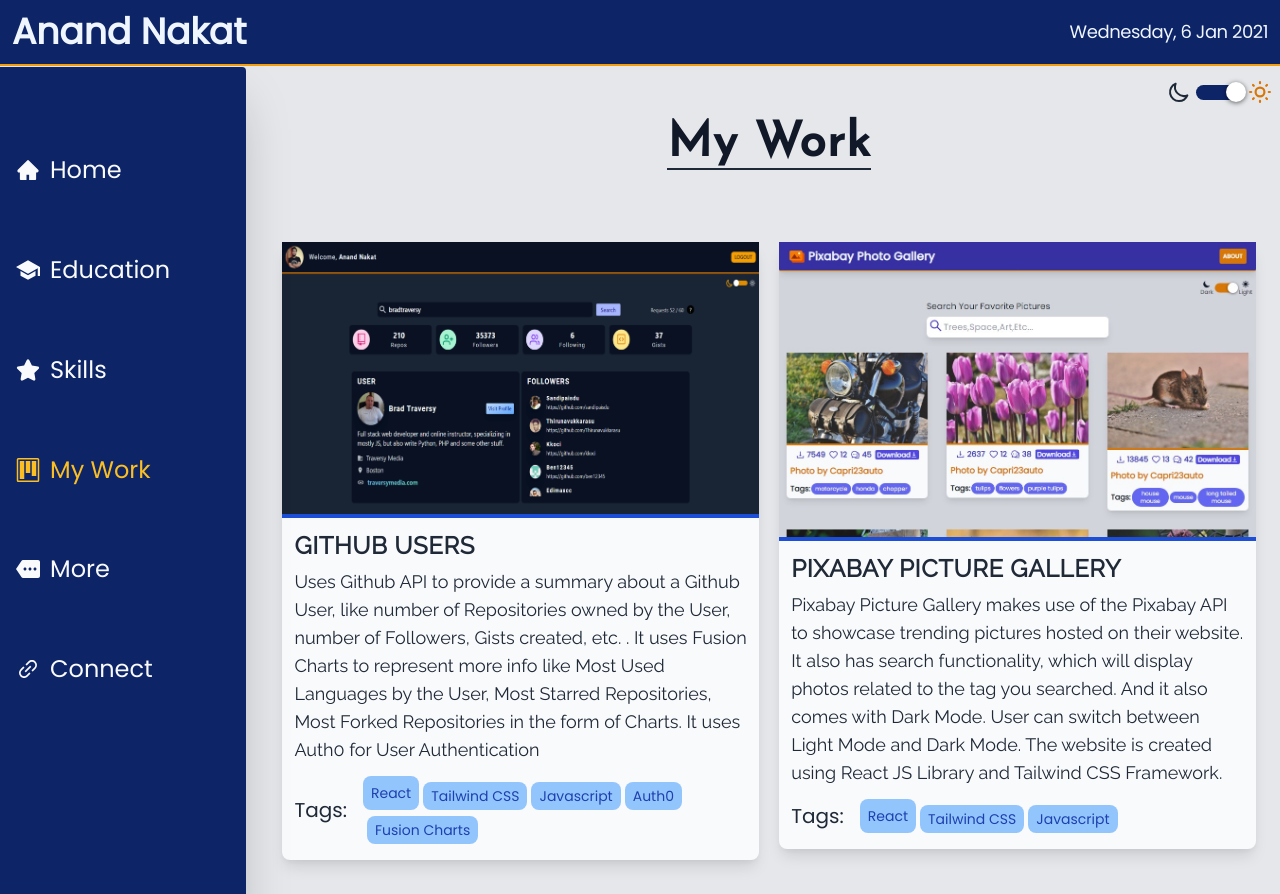
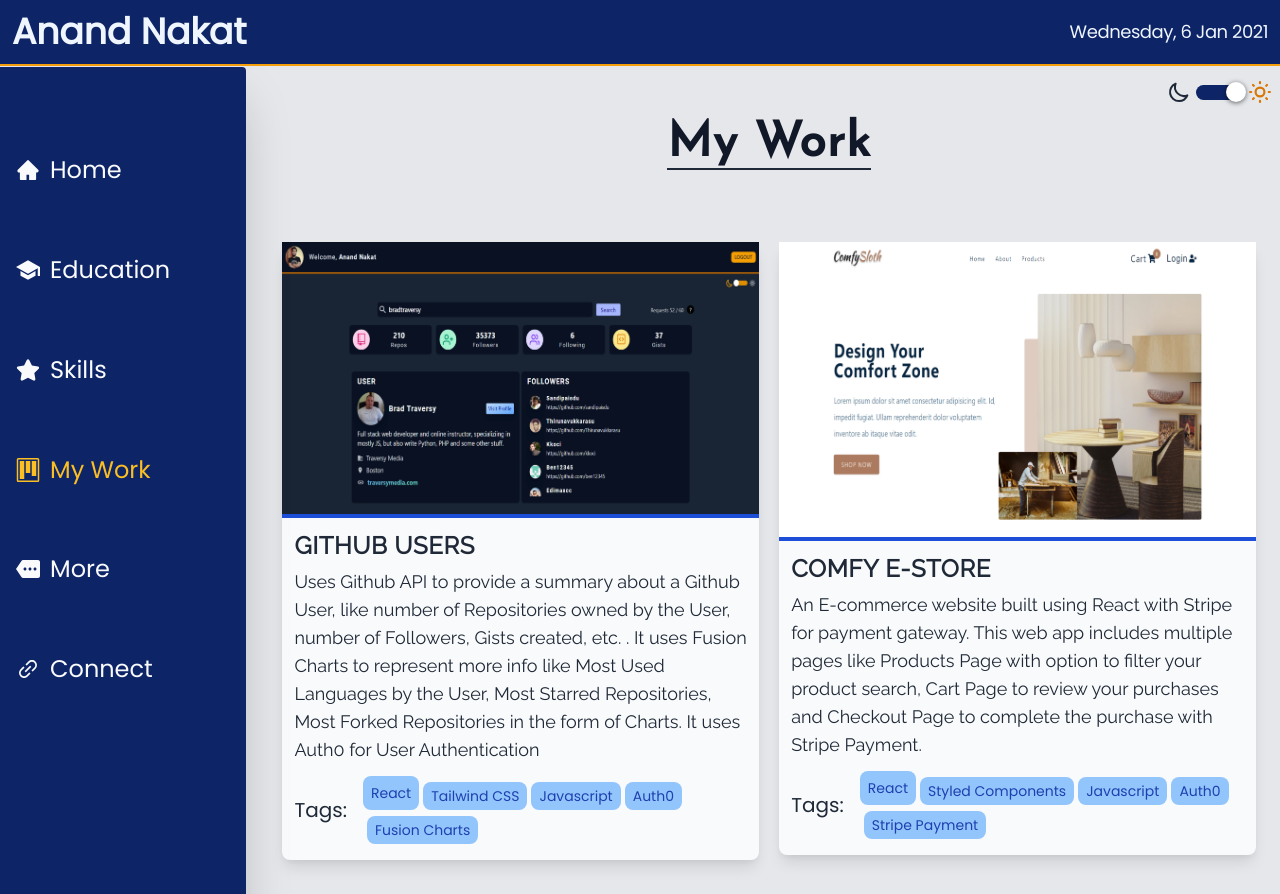
Before and after one commit to anand-nakat/Portfolio, a React (Create React App) app: page /projects in a window 1280 px wide. Shown: the top 894 px of the page. Built offline with nearby package versions, Linux system fonts and the light colour scheme.

Commit message:
Comfy Store Project Added to List

```diff
--- a/src/utilities/projects.js
+++ b/src/utilities/projects.js
@@ -10,6 +10,7 @@
 import hackerNews from "../images/hacker news.png";
 import quizApp from "../images/quiz app.png";
 import githubUsers from "../images/github users.png";
+import comfyStore from "../images/comfy store.png";
 
 export const projects = [
   {
@@ -38,6 +39,34 @@
       {
         id: 5,
         title: "Fusion Charts",
+      },
+    ],
+  },
+  {
+    title: "Comfy E-Store",
+    link: "https://comfy-sloth-e-commerce-store.netlify.app/",
+    image: comfyStore,
+    description: `An E-commerce website built using React with Stripe for payment gateway. This web app includes multiple pages like Products Page with option to filter your product search, Cart Page to review your purchases and Checkout Page to complete the purchase with Stripe Payment.`,
+    stack: [
+      {
+        id: 1,
+        title: "React",
+      },
+      {
+        id: 2,
+        title: "Styled Components",
+      },
+      {
+        id: 3,
+        title: "Javascript",
+      },
+      {
+        id: 4,
+        title: "Auth0",
+      },
+      {
+        id: 5,
+        title: "Stripe Payment",
       },
     ],
   },
```
